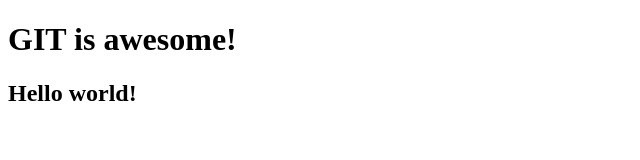
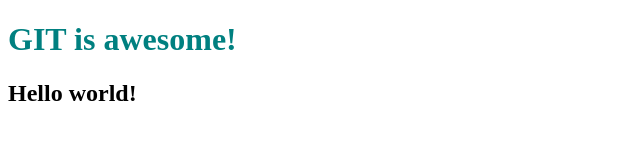
Before and after one commit to isaacwaweru/git, a plain HTML site: page index.html in a window 1280 px wide. Shown: the whole page, without its empty margins (0-640 px from the left). Drawn offline with Linux system fonts and the light colour scheme.

Commit message:
Added h1 css

```diff
--- a/index.html
+++ b/index.html
@@ -6,7 +6,7 @@
     <title>Learning GIT</title>
   </head>
   <body>
-    <h1>GIT is awesome!</h1>
+    <h1 style="color: teal;">GIT is awesome!</h1>
     <h2>Hello world!</h2>
   </body>
 </html>
```
